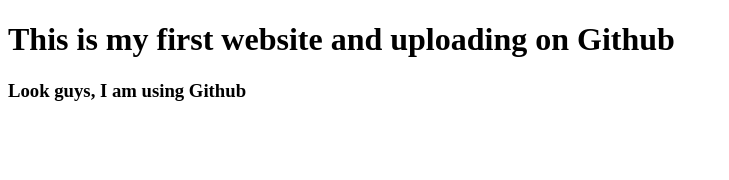
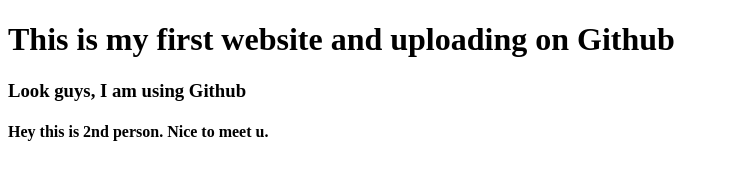
Before and after one commit to farhanshahriyar/myfirstwebsite, a plain HTML site: page index.html in a window 1280 px wide. Shown: the whole page, without its empty margins (0-729 px from the left). Drawn offline with Linux system fonts and the light colour scheme.

Commit message:
Update index.html

```diff
--- a/index.html
+++ b/index.html
@@ -8,5 +8,6 @@
 <body>
     <h1>This is my first website and uploading on Github</h1>
     <h3>Look guys, I am using Github</h3>
+    <h4>Hey this is 2nd person. Nice to meet u.</h4>
 </body>
 </html>
```
